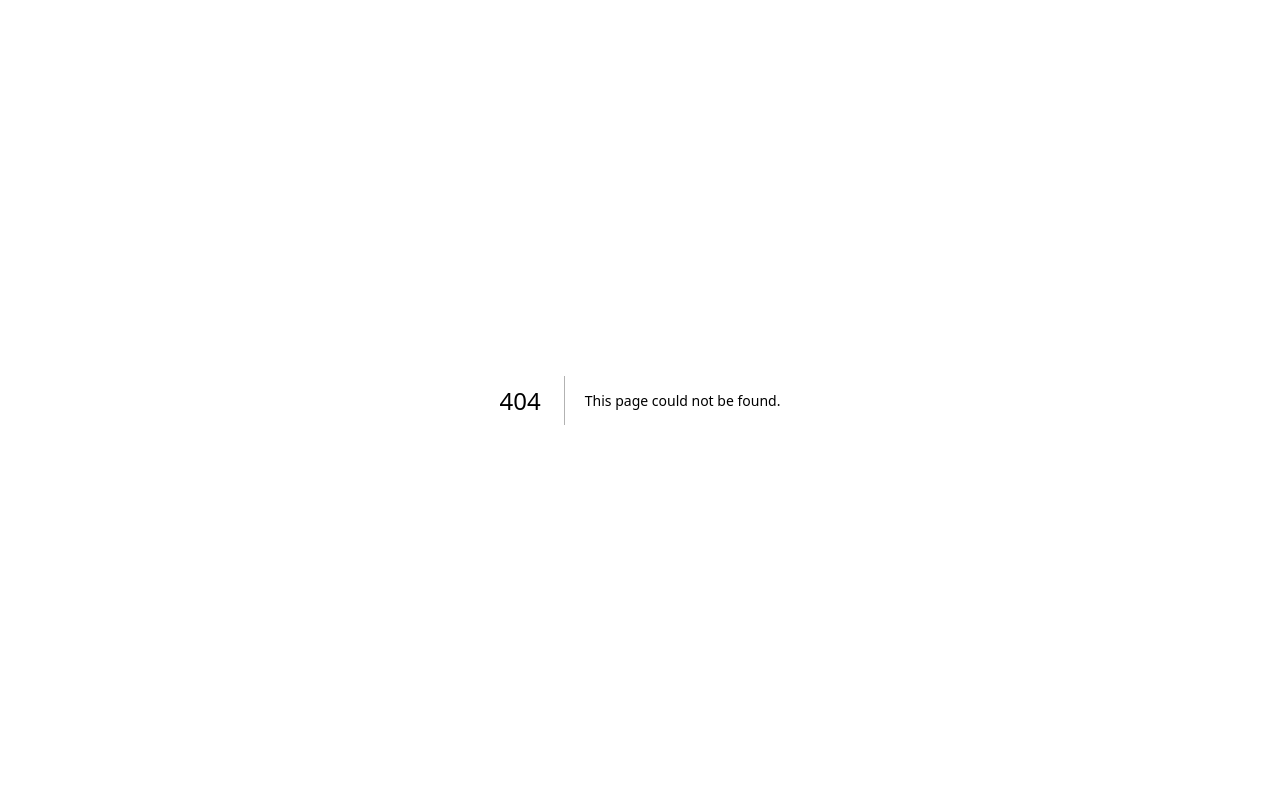
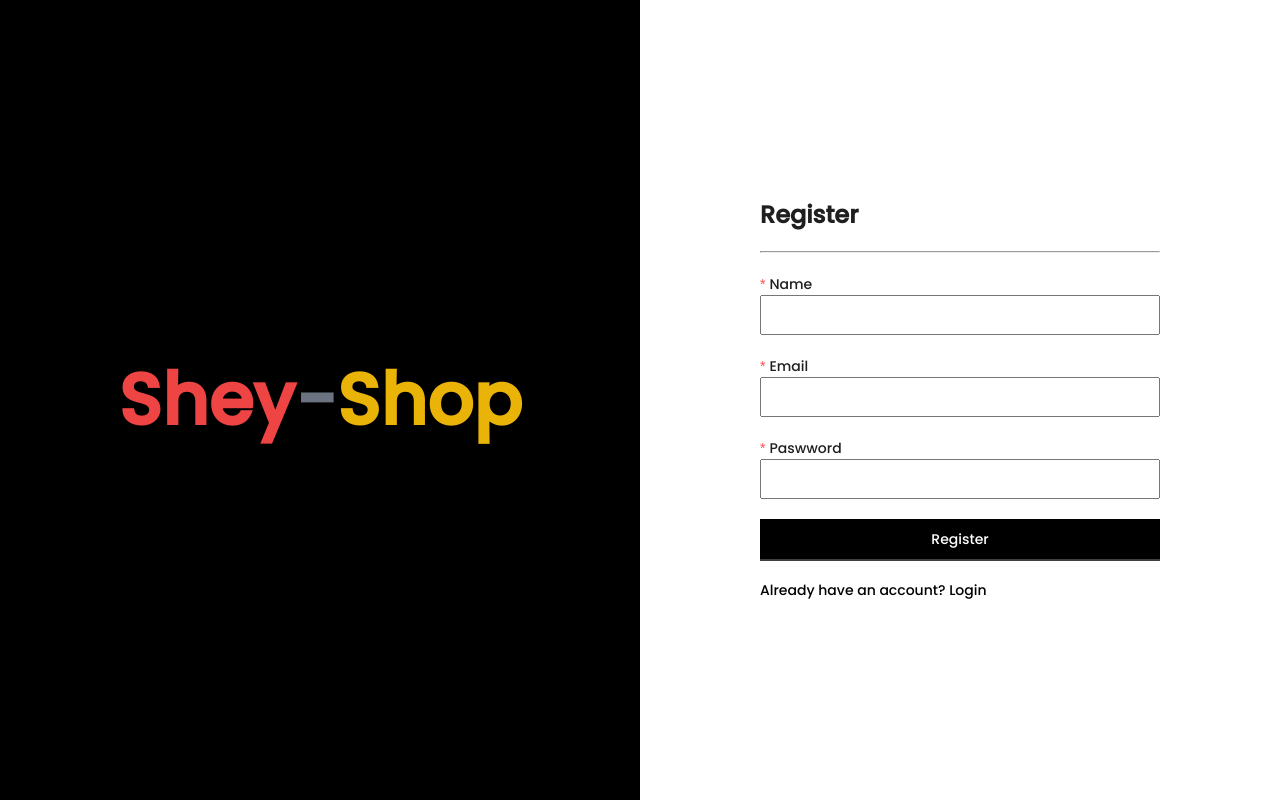
Before and after one commit to Cansualtun/Ecom-Next, a Next.js app: page /auth/register in a window 1280 px wide. Before the commit this address had no page. Built offline with nearby package versions, Linux system fonts and the light colour scheme.

Commit message:
auth page and validation fix

```diff
--- /dev/null
+++ b/src/app/auth/login/page.tsx
@@ -0,0 +1,58 @@
+"use client";
+import { getAntdFieldRequiredRule } from "@/helpers/validations";
+import { Button, Form } from "antd";
+import Link from "next/link";
+import React from "react";
+
+interface userType {
+  email: string;
+  password: string;
+}
+
+function Login() {
+  const onLogin = (values: userType) => {
+    console.log(values);
+  };
+  return (
+    <div className="grid grid-cols-1 md:grid-cols-2 min-h-screen">
+      <div className="h-full bg-primary hidden md:flex items-center justify-center">
+        <h1 className="text-7xl font-bold text-red-500">Shey</h1>
+        <h1 className="text-7xl font-bold text-gray-500">-</h1>
+        <h1 className="text-7xl font-bold text-yellow-500">Shop</h1>
+      </div>
+
+      <div className="flex items-center justify-center h-full">
+        <Form
+          layout="vertical"
+          className="w-[400px] flex flex-col gap-5"
+          onFinish={onLogin}
+        >
+          <h1 className="text-2xl font-bold">Login</h1>
+          <hr />
+          <Form.Item
+            name="email"
+            label="Email"
+            rules={getAntdFieldRequiredRule("Please input your email!")}
+          >
+            <input type="email" />
+          </Form.Item>
+          <Form.Item
+            name="password"
+            label="Paswword"
+            rules={getAntdFieldRequiredRule("Please input your password!")}
+          >
+            <input type="password" />
+          </Form.Item>
+          <Button type="primary" htmlType="submit" block>
+            Login
+          </Button>
+          <Link href="/auth/login" className="text-primary">
+            Don't have an account? Register
+          </Link>
+        </Form>
+      </div>
+    </div>
+  );
+}
+
+export default Login;
--- /dev/null
+++ b/src/app/auth/register/page.tsx
@@ -0,0 +1,66 @@
+"use client";
+import { getAntdFieldRequiredRule } from "@/helpers/validations";
+import { Button, Form } from "antd";
+import Link from "next/link";
+import React from "react";
+
+interface userType {
+  name: string;
+  email: string;
+  password: string;
+}
+
+function Register() {
+  const onRegister = (values: userType) => {
+    console.log(values);
+  };
+  return (
+    <div className="grid grid-cols-1 md:grid-cols-2 min-h-screen">
+      <div className="h-full bg-primary hidden md:flex items-center justify-center">
+        <h1 className="text-7xl font-bold text-red-500">Shey</h1>
+        <h1 className="text-7xl font-bold text-gray-500">-</h1>
+        <h1 className="text-7xl font-bold text-yellow-500">Shop</h1>
+      </div>
+
+      <div className="flex items-center justify-center h-full">
+        <Form
+          layout="vertical"
+          className="w-[400px] flex flex-col gap-5"
+          onFinish={onRegister}
+        >
+          <h1 className="text-2xl font-bold">Register</h1>
+          <hr />
+          <Form.Item
+            name="name"
+            label="Name"
+            rules={getAntdFieldRequiredRule("Please input your name!")}
+          >
+            <input type="text" />
+          </Form.Item>
+          <Form.Item
+            name="email"
+            label="Email"
+            rules={getAntdFieldRequiredRule("Please input your email!")}
+          >
+            <input type="email" />
+          </Form.Item>
+          <Form.Item
+            name="password"
+            label="Paswword"
+            rules={getAntdFieldRequiredRule("Please input your password!")}
+          >
+            <input type="password" />
+          </Form.Item>
+          <Button type="primary" htmlType="submit" block>
+            Register
+          </Button>
+          <Link href="/auth/login" className="text-primary">
+            Already have an account? Login
+          </Link>
+        </Form>
+      </div>
+    </div>
+  );
+}
+
+export default Register;
--- a/src/app/globals.css
+++ b/src/app/globals.css
@@ -1,9 +1,31 @@
+@import url('https://fonts.googleapis.com/css2?family=Poppins:wght@500&display=swap');
+
 @tailwind base;
 @tailwind components;
 @tailwind utilities;
+
+
+* , html , body {
+  box-sizing: border-box;
+  margin : 0;
+  padding: 0;
+  font-family : "Poppins" , sans-serif !important;
+}
+
 
 button {
   height : 40px !important;
   border-radius: 0 !important;
   border : 1px solid #000000;
 }
+input {
+  width: 100% !important;
+  height: 40px !important;
+  padding: 0 10px !important;
+}
+.ant-form-item-label {
+  padding-bottom : 0 !important;
+}
+.ant-form-item{
+  margin-bottom : 0 !important;
+}
--- a/src/app/page.tsx
+++ b/src/app/page.tsx
@@ -1,13 +1,7 @@
-import { Button } from "antd";
-
 export default function Home() {
   return (
     <div>
       <h1>Homepage</h1>
-      <div className="flex gap-4">
-        <Button type="primary">Antd Primary Button</Button>
-        <Button className="default">Antd Default Button</Button>
-      </div>
     </div>
   );
 }
--- /dev/null
+++ b/src/helpers/validations.ts
@@ -0,0 +1,8 @@
+export const getAntdFieldRequiredRule = (message: string) => {
+  return [
+    {
+      required: true,
+      message,
+    },
+  ];
+};
--- a/tailwind.config.ts
+++ b/tailwind.config.ts
@@ -13,6 +13,9 @@ const config: Config = {
         "gradient-conic":
           "conic-gradient(from 180deg at 50% 50%, var(--tw-gradient-stops))",
       },
+      colors: {
+        primary: "#000",
+      },
     },
   },
   plugins: [],
```
